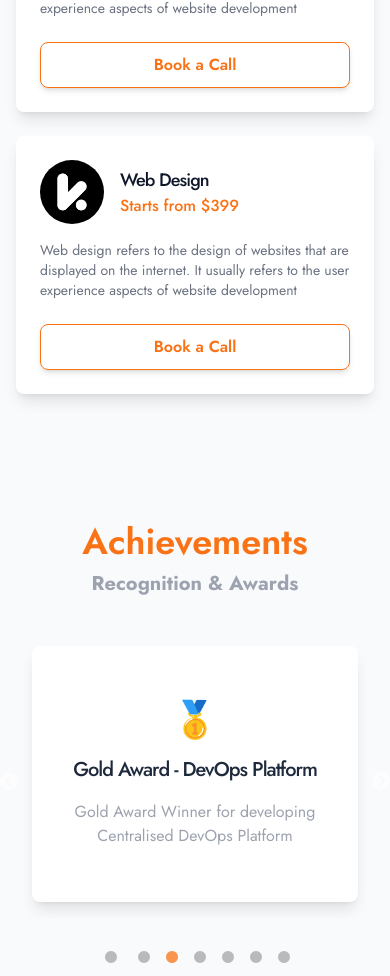
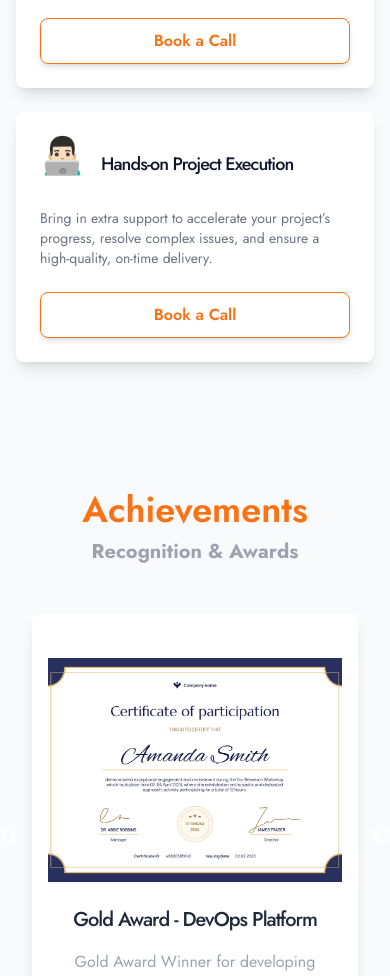
Before and after one commit to prodevssp/portfolio-website, a Next.js app: page / in a window 390 px wide. Shown: the part 4550-5526 px from the top of the page. Built offline with nearby package versions, Linux system fonts and the light colour scheme; no server answers.

Commit message:
feat: update Achievements and Contact sections with images and social links

```diff
--- a/src/components/AchievementsSection.jsx
+++ b/src/components/AchievementsSection.jsx
@@ -54,16 +54,16 @@
         <Slider {...settings}>
           {config.achievements.map((achievement, index) => (
             <div key={index} className="px-2 h-full mb-2">
-              <div className="h-full dark:bg-[#4B4F5C] hover:scale-105 bg-white rounded-lg shadow-lg overflow-hidden hover:shadow-xl transition-all duration-300 p-6">
-                <div className="flex flex-col items-center justify-center h-full">
-                  <span
-                    className="text-4xl mb-4"
-                    role="img"
-                    aria-label="achievement icon"
-                  >
-                    {achievement.icon}
-                  </span>
-                  <h3 className="text-xl font-bold dark:text-slate-50 text-slate-800 text-center mb-4">
+              <div className="h-full dark:bg-[#4B4F5C] hover:scale-105 bg-white rounded-lg shadow-lg overflow-hidden hover:shadow-xl transition-all duration-300 p-4">
+                <div className="flex flex-col items-center justify-center h-full flex flex-col">
+                  <div className="h-56 w-full">
+                    <img
+                      src={achievement.image}
+                      alt={achievement.title}
+                      className="h-full w-full object-cover"
+                    />
+                  </div>
+                  <h3 className="text-xl font-bold dark:text-slate-50 text-slate-800 text-center mb-4 mt-6">
                     {achievement.title}
                   </h3>
                   <p className="text-gray-400 text-base text-center">
--- a/src/components/ContactSection.jsx
+++ b/src/components/ContactSection.jsx
@@ -82,22 +82,22 @@
                 </span>
               </div>
               <div>
-                <p className="text-xl font-bold dark:text-slate-50">Address</p>
+                <p className="text-xl font-bold dark:text-slate-50">Github</p>
                 <p className="text-gray-500 dark:text-slate-300">
-                  {config.contact.address}
+                  {config.socials.github}
                 </p>
               </div>
             </div>
             <div className="flex items-center space-x-4">
               <div className="w-12 h-12 flex items-center justify-center bg-green-100 dark:bg-green-800 rounded-full transition-colors duration-300">
                 <span className="text-green-500 dark:text-green-300 text-xl">
-                  ✉️
+                  📧
                 </span>
               </div>
               <div>
                 <p className="text-xl font-bold dark:text-slate-50">Email</p>
                 <p className="text-gray-500 dark:text-slate-300">
-                  {config.contact.email}
+                  {config.socials.mail}
                 </p>
               </div>
             </div>
@@ -108,9 +108,9 @@
                 </span>
               </div>
               <div>
-                <p className="text-xl font-bold dark:text-slate-50">Phone</p>
+                <p className="text-xl font-bold dark:text-slate-50">LinkedIn</p>
                 <p className="text-gray-500 dark:text-slate-300">
-                  {config.contact.phone}
+                  {config.socials.linkedin}
                 </p>
               </div>
             </div>
--- a/src/components/HeroSection.jsx
+++ b/src/components/HeroSection.jsx
@@ -39,6 +39,7 @@
                 href={config.socials.linkedin}
                 target="_blank"
                 rel="noopener noreferrer"
+
               >
                 <FaLinkedinIn
                   size={25}
--- a/src/components/ServicesSection.jsx
+++ b/src/components/ServicesSection.jsx
@@ -5,8 +5,6 @@
 import { auth } from "@/firebase";
 import AuthModal from "./AuthModal";
 import config from "@/lib/config";
-
-
 
 const ServicesSection = () => {
   const [user, setUser] = useState(null);
@@ -42,23 +40,32 @@
           {config.services.map((service, index) => (
             <div
               key={index}
-              className="bg-white dark:bg-[#4b4f5c] rounded-lg shadow-lg p-6 hover:shadow-xl transition-shadow duration-300"
+              className="bg-white dark:bg-[#4b4f5c] rounded-lg shadow-lg p-6 hover:shadow-xl transition-shadow duration-300 flex flex-col"
             >
               <div className="flex items-center space-x-4">
-                <div className="w-16 h-16 md:w-20 md:h-20 rounded-full flex items-center justify-center">
+                {/* <div className="w-16 h-16 md:w-20 md:h-20 rounded-full flex items-center justify-center">
                   <img
                     src={service.icon}
                     alt={service.title}
                     className="h-full w-full object-contain rounded-full"
                   />
-                </div>
+                </div> */}
+                <span
+                  className="text-4xl mb-4"
+                  role="img"
+                  aria-label="achievement icon"
+                >
+                  {service.icon}
+                </span>
                 <div>
                   <h4 className="text-lg md:text-xl font-bold text-slate-900 dark:text-slate-50">
                     {service.title}
                   </h4>
-                  <p className="text-orange-500 font-medium">
-                    Starts from {service.price}
-                  </p>
+                  {service.price && (
+                    <p className="text-orange-500 font-medium">
+                      Starts from {service.price}
+                    </p>
+                  )}
                 </div>
               </div>
               <p className="text-gray-500 dark:text-slate-200 mt-4 text-sm">
```
Also changed, not shown: src/lib/config.js.
